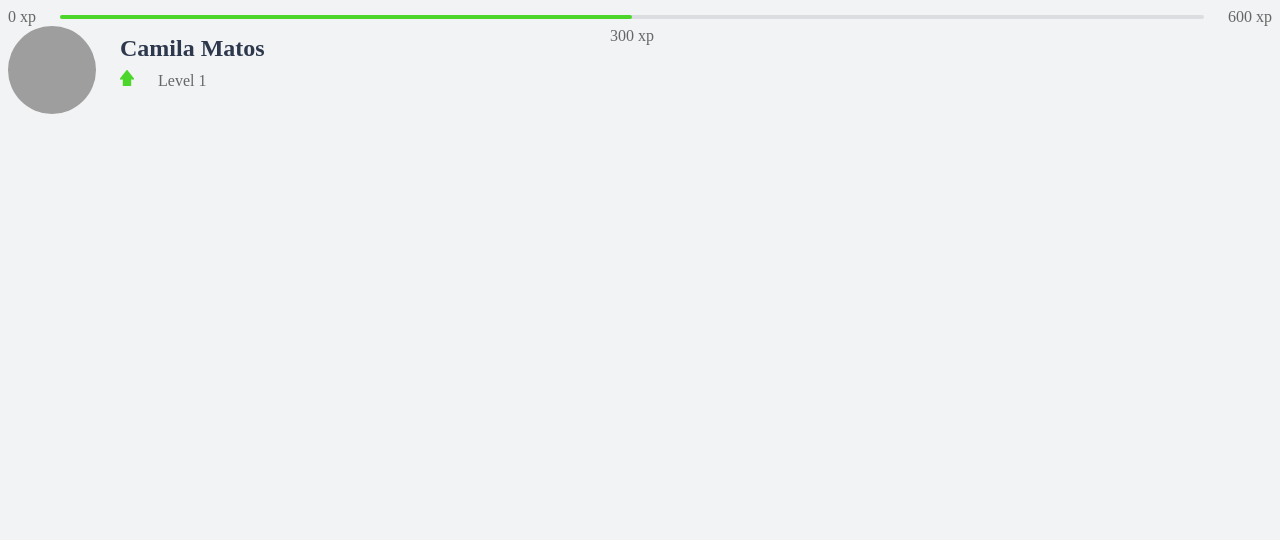
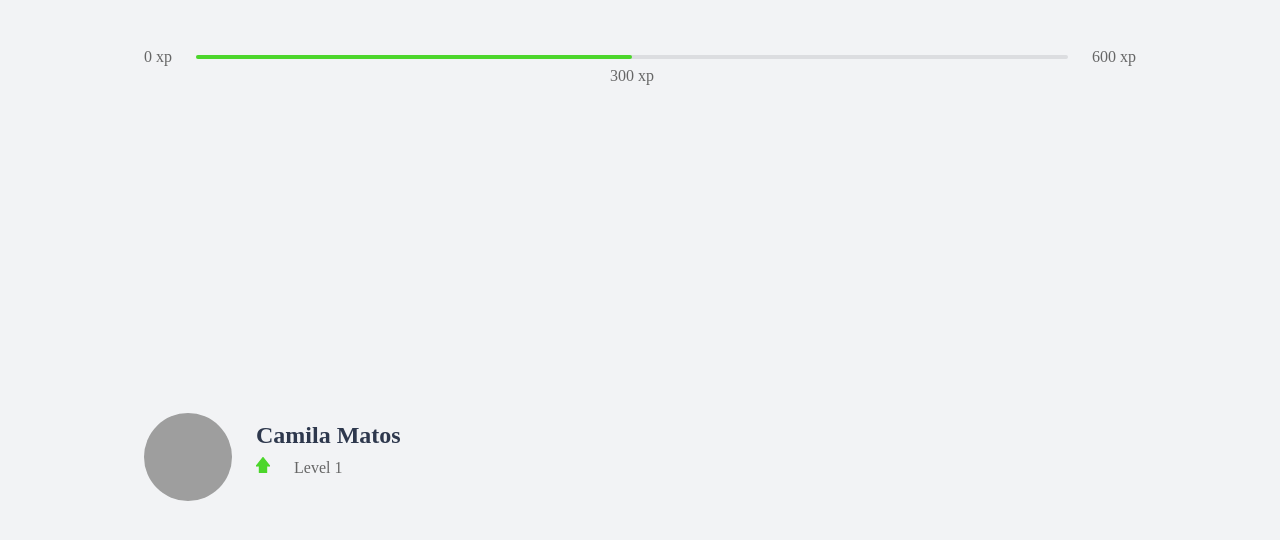
Before and after one commit to camiladev/nlw-4-moveit-1.0, a Next.js app: page / in a window 1280 px wide. Shown: the top 540 px of the page. Built offline with nearby package versions, Linux system fonts and the light colour scheme; grey boxes are pictures that could not be loaded.

Commit message:
Criado css de estilo para a pagina home

```diff
--- a/src/pages/index.tsx
+++ b/src/pages/index.tsx
@@ -1,10 +1,12 @@
 import { ExperienceBar } from "../components/ExperienceBar";
 import { Profile } from "../components/Profile";
+
+import style from '../styles/pages/Home.module.css'
 
 
 export default function Home() {
   return (
-    <div>
+    <div className={style.container}>
       <ExperienceBar />
 
       <section>
--- a/src/styles/pages/Home.module.css
+++ b/src/styles/pages/Home.module.css
@@ -0,0 +1,18 @@
+.container{
+    height: 100vh;
+    max-width: 992px;
+    margin: 0 auto;
+    padding: 2.5rem 2rem;
+
+    display: flex;
+    flex-direction: column;
+}
+
+.container section{
+    flex: 1;
+
+    display: grid;
+    grid-template-columns: 1fr 1fr;
+    gap: 6.25rem;
+    align-content: center;
+}
```
